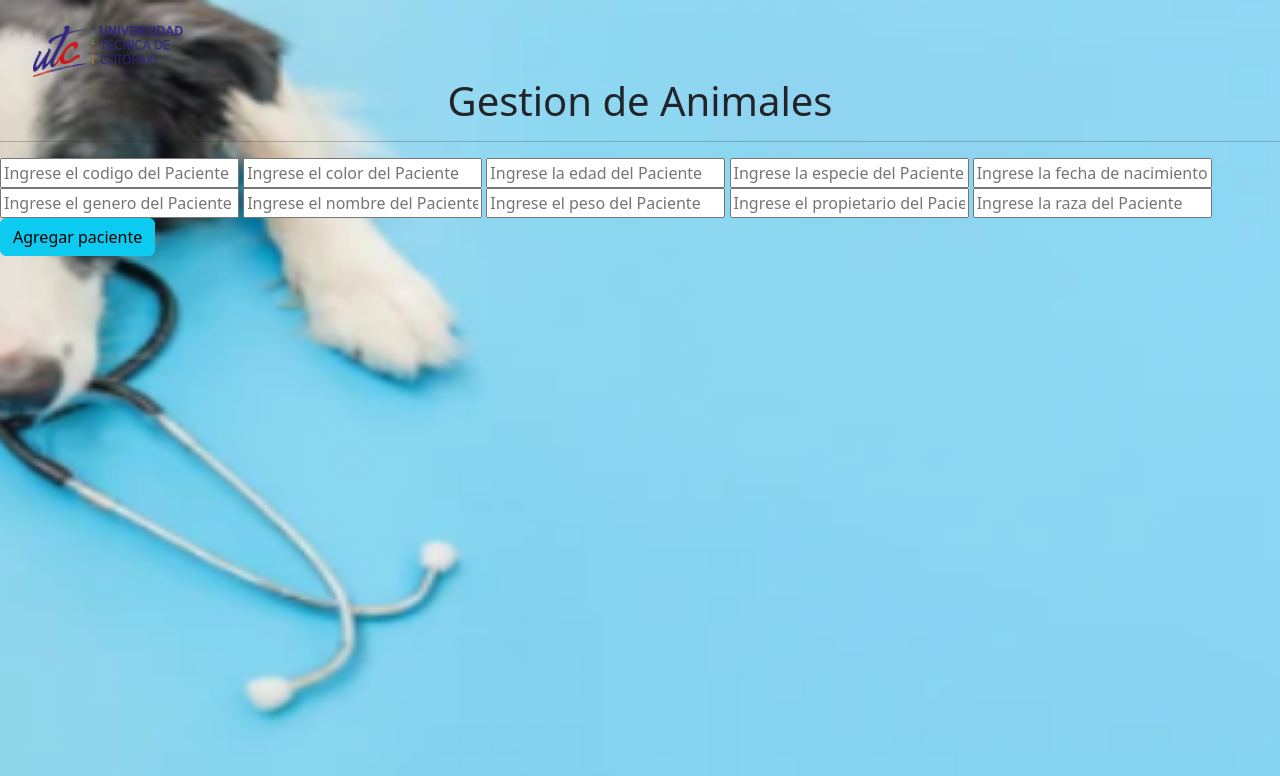
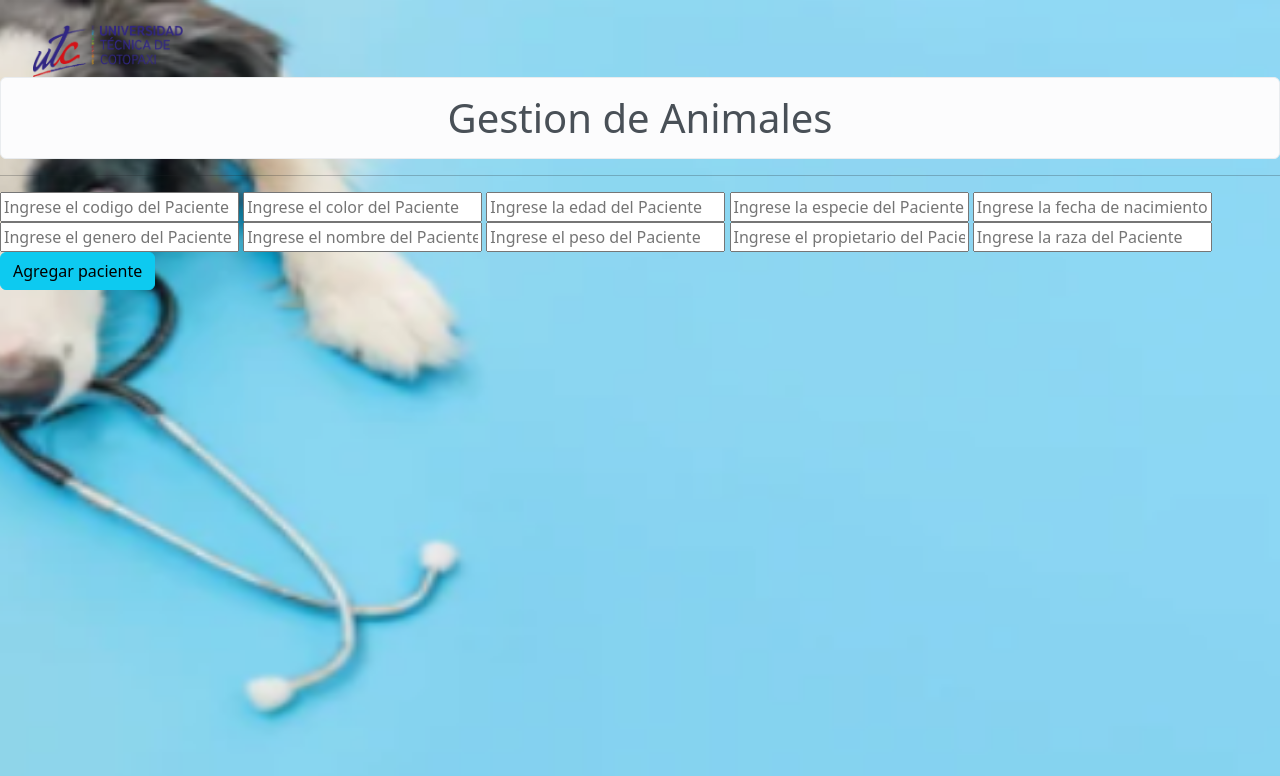
Before and after one commit to NoemiQuintanilla/CNTrabajo, a plain HTML site: page pacientes.html in a window 1280 px wide. Drawn offline with nearby package versions, Linux system fonts and the light colour scheme.

Commit message:
Cambios nuevos

```diff
--- a/pacientes.html
+++ b/pacientes.html
@@ -19,7 +19,7 @@
         </div>
 
     </div>
-    <center><h1>Gestion de Animales</h1></center>
+    <center><h1 class="txt3 alert alert-light">Gestion de Animales</h1></center>
 
     <hr>
     <form id="form-veterinaria">
```
